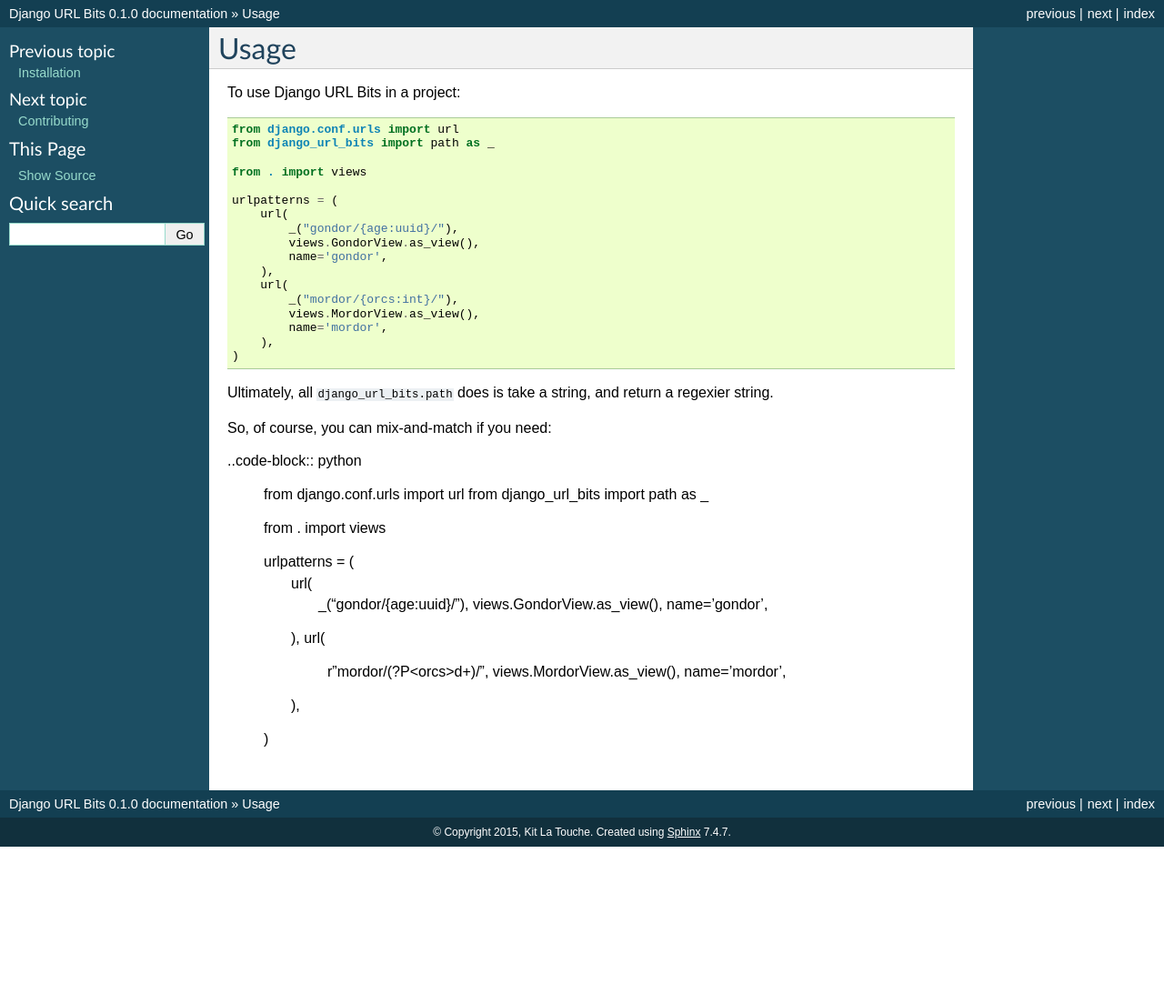
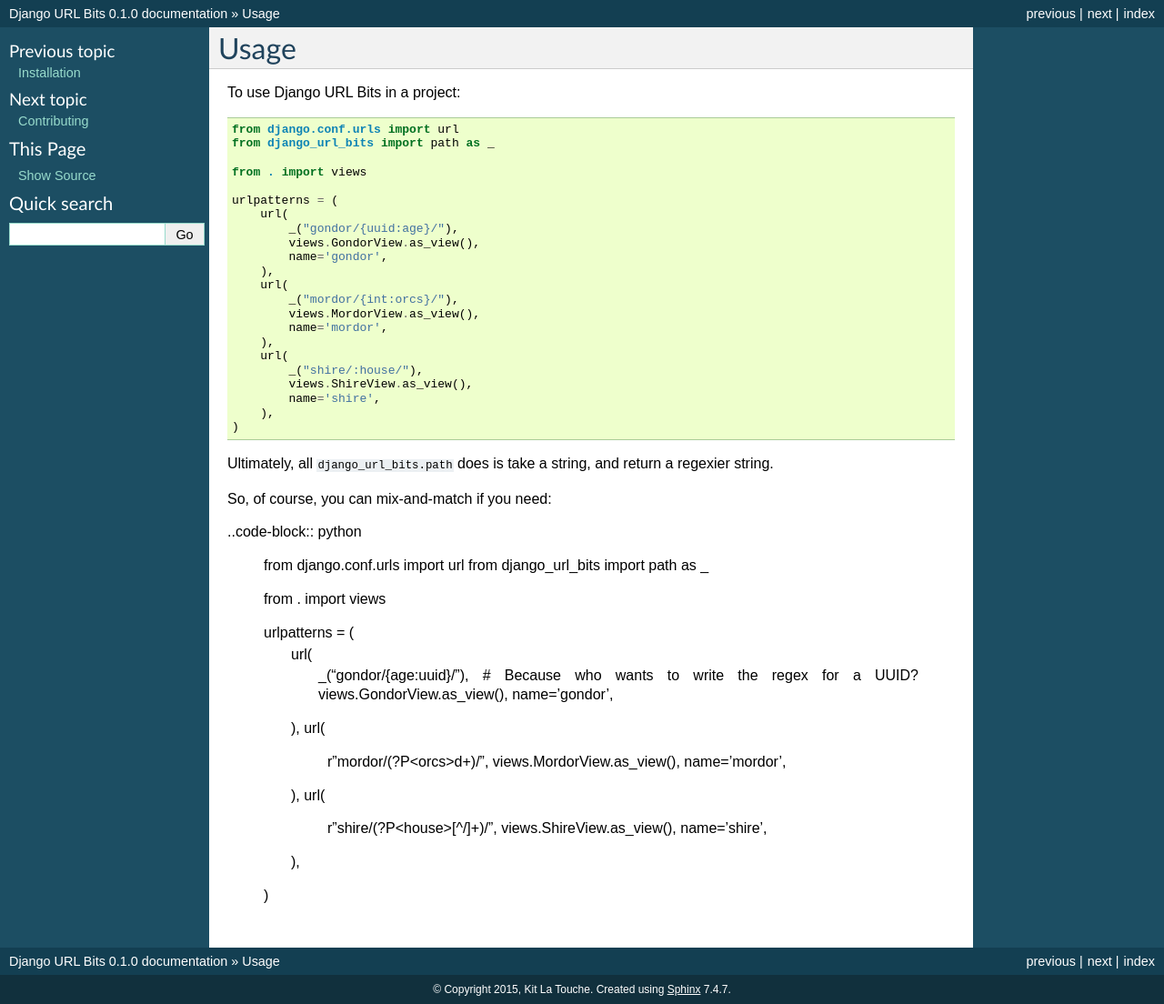
Before and after one commit to wlonk/django_url_bits, a Sphinx documentation site: the page built from docs/usage.rst, in a window 1280 px wide. Shown: the whole page at 91% size. Built offline with Sphinx 7.4.7, drawn with Linux system fonts in a browser that asks for light colours; before the commit the page ends 931 px from its top, so only the background shows below that.

Commit message:
Clarify and improve docs.

```diff
--- a/docs/usage.rst
+++ b/docs/usage.rst
@@ -13,14 +13,19 @@
 
     urlpatterns = (
         url(
-            _("gondor/{age:uuid}/"),
+            _("gondor/{uuid:age}/"),
             views.GondorView.as_view(),
             name='gondor',
         ),
         url(
-            _("mordor/{orcs:int}/"),
+            _("mordor/{int:orcs}/"),
             views.MordorView.as_view(),
             name='mordor',
+        ),
+        url(
+            _("shire/:house/"),
+            views.ShireView.as_view(),
+            name='shire',
         ),
     )
 
@@ -38,7 +43,7 @@
 
     urlpatterns = (
         url(
-            _("gondor/{age:uuid}/"),
+            _("gondor/{age:uuid}/"),  # Because who wants to write the regex for a UUID?
             views.GondorView.as_view(),
             name='gondor',
         ),
@@ -47,4 +52,9 @@
             views.MordorView.as_view(),
             name='mordor',
         ),
+        url(
+            r"shire/(?P<house>[^/]+)/",
+            views.ShireView.as_view(),
+            name='shire',
+        ),
     )
```
